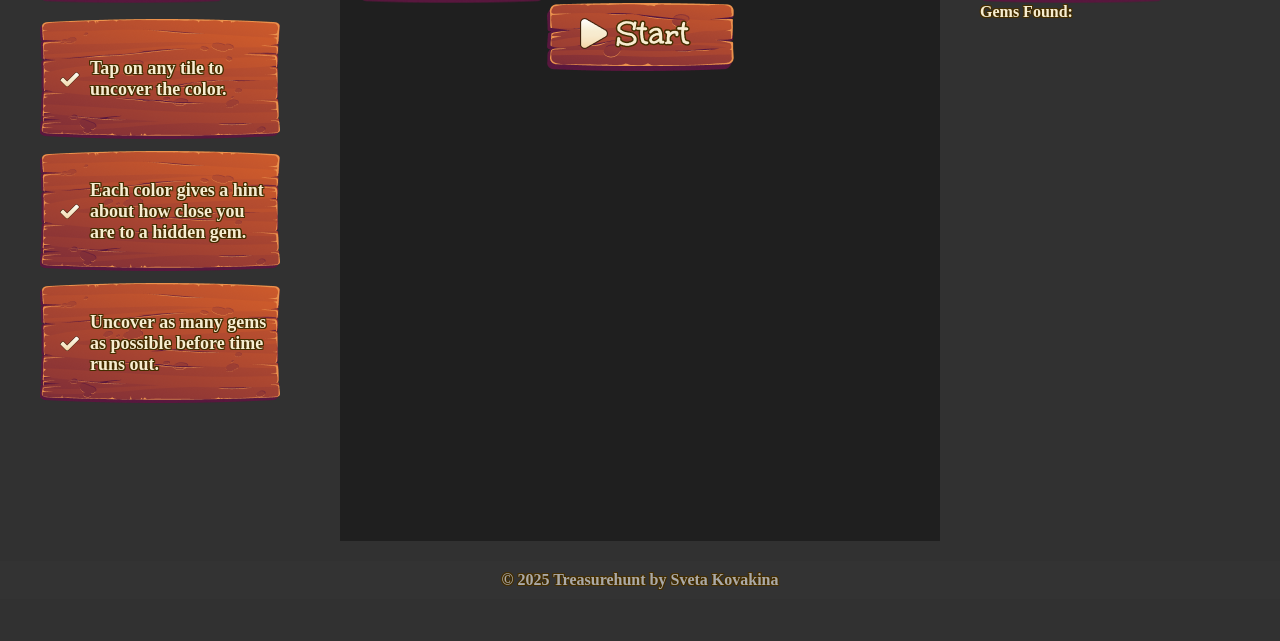
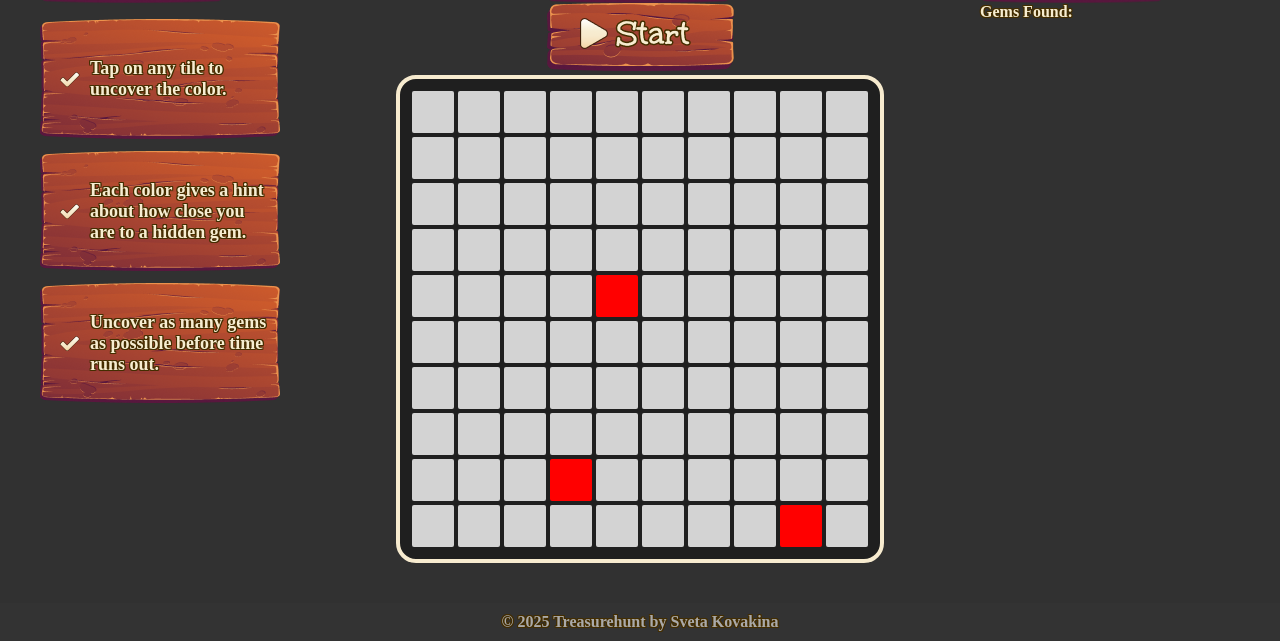
Before and after one commit to skovakina/treasure-hunt, a plain HTML site: page index.html in a window 1280 px wide. Shown: the part 201-842 px from the top of the page. Before the commit the page ends 800 px from the top, so only its background shows below. Drawn offline with Linux system fonts and the light colour scheme; a web font is replaced by a local one.

Commit message:
feat: render grid

```diff
--- a/app.js
+++ b/app.js
@@ -1 +1,35 @@
-console.log("hello world");
+const boardSize = 10;
+const gemCount = 3;
+const board = document.querySelector(".game-board");
+
+let gemPositions = [];
+
+const placeGemsRandomly = () => {
+  while (gemPositions.length < gemCount) {
+    const randomRow = Math.floor(Math.random() * boardSize);
+    const randomCol = Math.floor(Math.random() * boardSize);
+    const position = `${randomRow}-${randomCol}`;
+    if (!gemPositions.includes(position)) {
+      gemPositions.push(position);
+    }
+  }
+};
+
+function createGrid() {
+  placeGemsRandomly();
+
+  for (let row = 0; row < boardSize; row++) {
+    for (let col = 0; col < boardSize; col++) {
+      const cell = document.createElement("div");
+      cell.classList.add("cell");
+      const position = `${row}-${col}`;
+
+      if (gemPositions.includes(position)) {
+        cell.classList.add("gem");
+      }
+      board.appendChild(cell);
+    }
+  }
+}
+
+createGrid();
--- a/index.html
+++ b/index.html
@@ -64,9 +64,7 @@
         <button class="start-btn">
           <img src="./assets/icons/icon-start.png" alt="Start" />
         </button>
-        <div class="game-board">
-          <!-- Grid goes here -->
-        </div>
+        <div class="game-board"></div>
       </section>
 
       <!-- Right Column: Score and Gem Info -->
--- a/style.css
+++ b/style.css
@@ -29,6 +29,30 @@ a {
 ul {
   list-style-type: none;
   padding: 0;
+}
+
+/* Utils */
+
+.board-medium {
+  background-image: url("./assets/components/board-medium.png");
+  background-size: cover;
+  display: flex;
+  justify-content: center;
+  align-items: center;
+  width: 187px;
+  height: 68px;
+  padding-bottom: 6px;
+}
+
+.board-big {
+  background-image: url("./assets/components/board-big.png");
+  background-size: cover;
+  display: flex;
+  justify-content: center;
+  align-items: center;
+  width: 240px;
+  height: 120px;
+  padding: 6px 12px;
 }
 
 /* Navigation */
@@ -68,34 +92,14 @@ main {
 .center-column,
 .right-column {
   padding: 20px;
+  border-radius: 20px;
 }
 
 /* Center Column */
 .center-column {
-  text-align: center;
-  background-color: #1f1f1f;
-}
-
-.board-medium {
-  background-image: url("./assets/components/board-medium.png");
-  background-size: cover;
   display: flex;
-  justify-content: center;
+  flex-direction: column;
   align-items: center;
-  width: 187px;
-  height: 68px;
-  padding-bottom: 6px;
-}
-
-.board-big {
-  background-image: url("./assets/components/board-big.png");
-  background-size: cover;
-  display: flex;
-  justify-content: center;
-  align-items: center;
-  width: 240px;
-  height: 120px;
-  padding: 6px 12px;
 }
 
 .timer {
@@ -159,3 +163,26 @@ footer {
   background: #333;
   color: #aaa;
 }
+
+/* Elements */
+
+.cell {
+  width: 42px;
+  height: 42px;
+  border-radius: 2px;
+  background-color: lightgrey;
+}
+
+.game-board {
+  padding: 12px;
+  border-radius: 20px;
+  border: 4px solid #f7ebcf;
+  background: #1f1f1f;
+  display: grid;
+  grid-template-columns: repeat(10, 42px);
+  grid-gap: 4px;
+}
+
+.gem {
+  background-color: red;
+}
```
